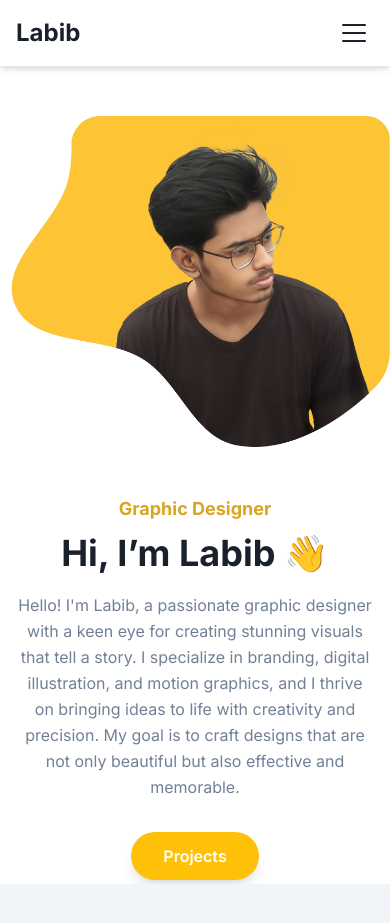
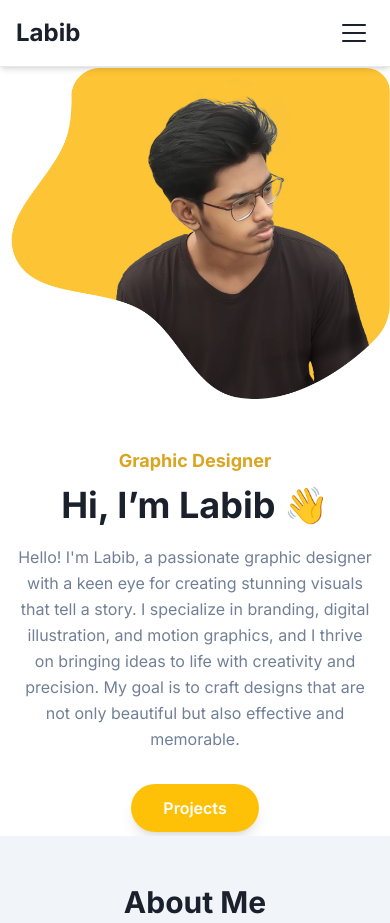
Before and after one commit to Labib778/delivery-frontend, a plain HTML site: page index.html in a window 390 px wide. Shown: the top 923 px of the page. Drawn offline with nearby package versions, Linux system fonts and the light colour scheme.

Commit message:
Update index.html

```diff
--- a/index.html
+++ b/index.html
@@ -132,7 +132,7 @@
                             Projects
                         </a>
                     </div>
-                    <div class="w-full md:w-3/5 mx-auto mt-12 md:mt-0 transform transition-transform duration-500 hover:scale-100">
+                    <div class="w-full md:w-3/5 mx-auto mt-0 md:mt-0 transform transition-transform duration-500 hover:scale-100">
                         <img src="https://raw.githubusercontent.com/Labib778/delivery-frontend/9d89d0e2d152a7677962a1089c9607dcb44e70c9/images/Profile_Image.png"
                              alt="Profile picture of Labib"
                              class="w-full h-auto rounded-3xl"
```
